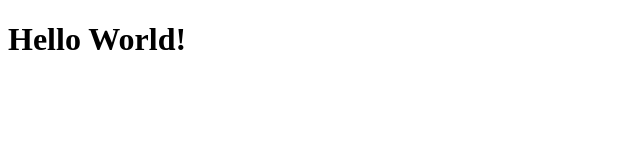
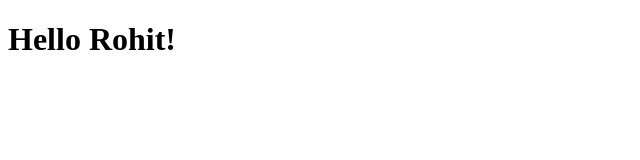
Before and after one commit to Rohitsingh13131313/simpleHTML, a plain HTML site: page index.html in a window 1280 px wide. Shown: the full height of the page, 0-640 px from the left. Drawn offline with Linux system fonts and the light colour scheme.

Commit message:
Title updated

```diff
--- a/index.html
+++ b/index.html
@@ -6,7 +6,7 @@
     <title>Document</title>
 </head>
 <body>
-    <h1>Hello World!</h1>
+    <h1>Hello Rohit!</h1>
 </body>
 </html>
 <script src="index.js"></script>
```
